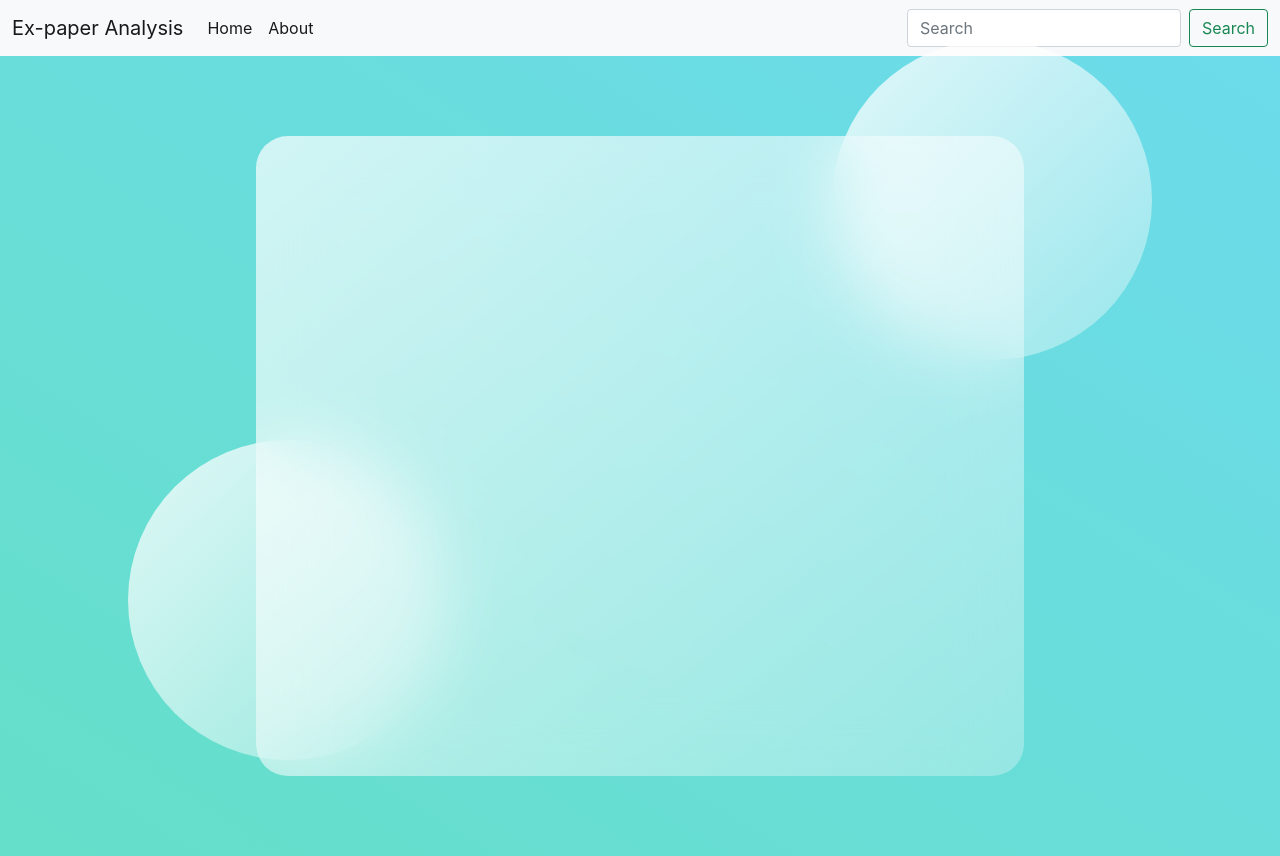
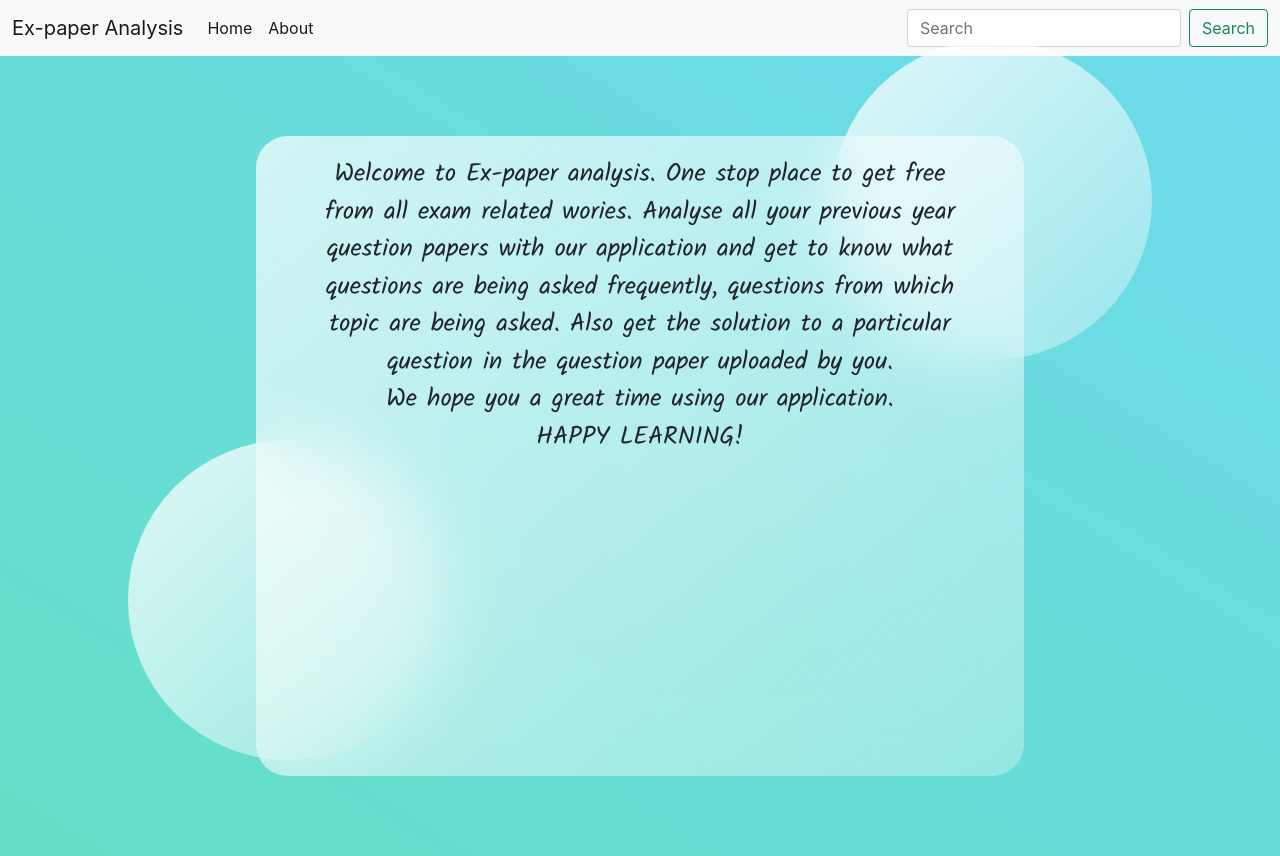
Before and after one commit to bawejagb/Ex_Paper_Analysis_Project, a React (Create React App) app in the folder FrontEnd/: page /qp_search in a window 1280 px wide. Built offline with nearby package versions, Linux system fonts and the light colour scheme.

Commit message:
resoved router issue

```diff
--- a/FrontEnd/src/App.js
+++ b/FrontEnd/src/App.js
@@ -5,7 +5,7 @@ import Card from './components/Card';
 import FileUpload from './components/FileUpload.js';
 import SubmitB from './components/SubmitB';
 import { BrowserRouter, Route } from "react-router-dom";
-import questionPapersearch from './components/questionPapersearch';
+import QuestionPapersearch from './components/questionPapersearch';
 
 function App() {
   return (
@@ -19,8 +19,8 @@ function App() {
          <Card/>
          <FileUpload/>
          </Route>
-         <Route exact path='qp_search'>
-         <questionPapersearch/>
+         <Route exact path='/qp_search'>
+         <QuestionPapersearch/>
          </Route>
 
 
```
